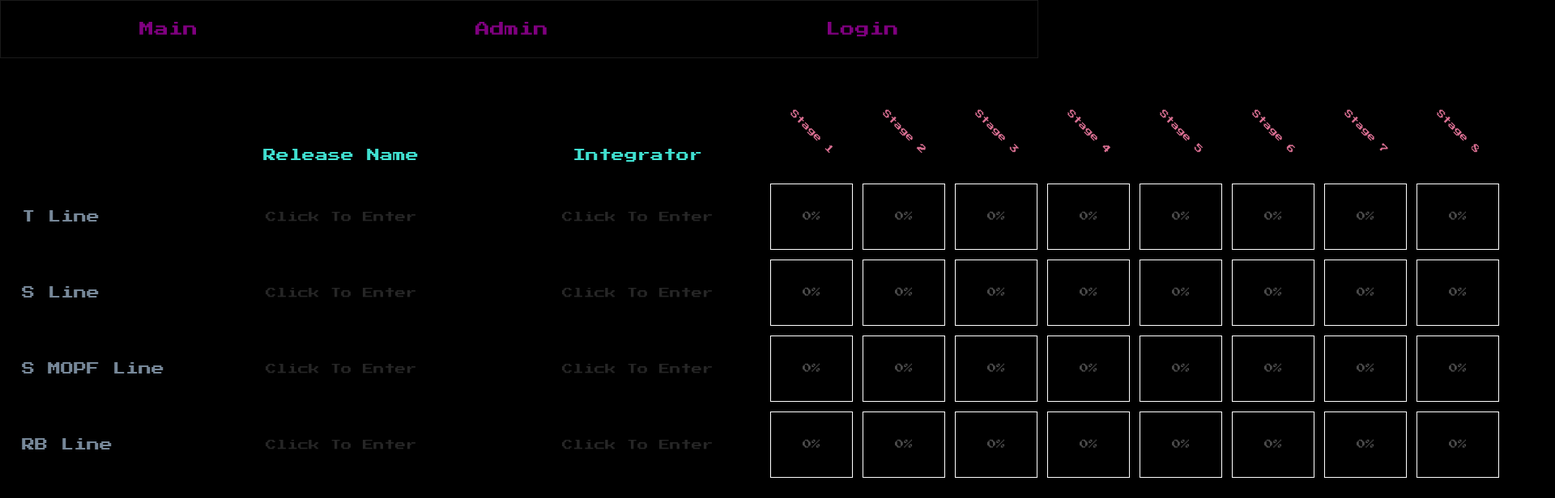
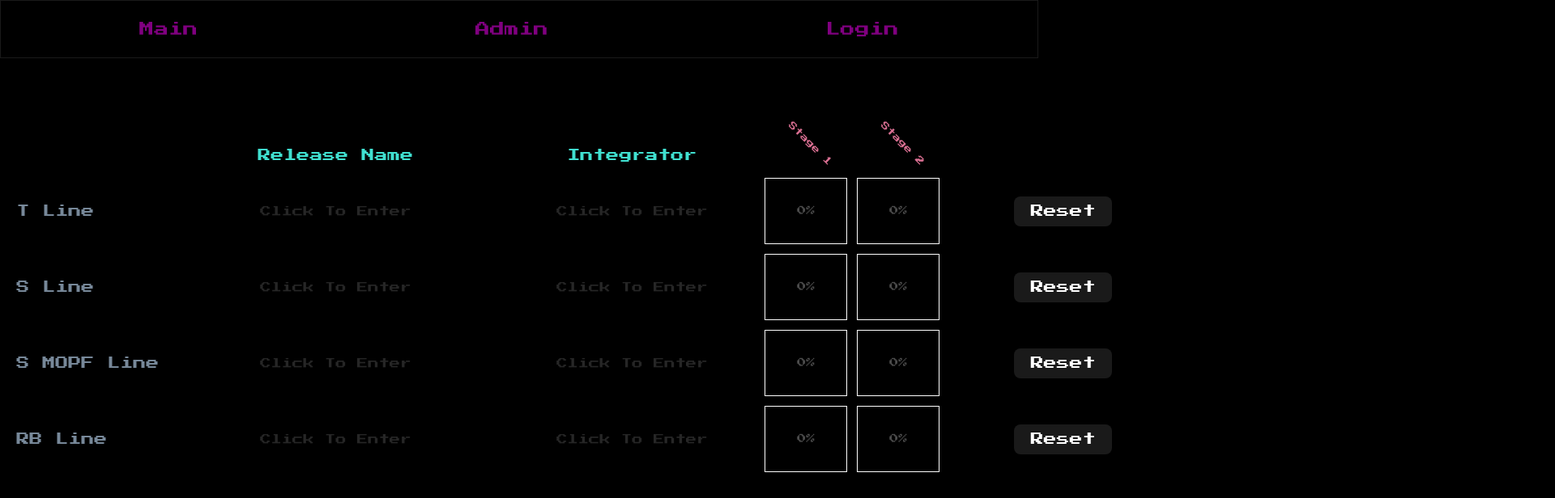
Before and after one commit to antonblaise/progress-dashboard, a React (Vite) app in the folder frontend/: page /main in a window 1280 px wide. Shown: the top 616 px of the page at 81% size, 1920 px wide, since content can reach past the window. Built offline with nearby package versions, Linux system fonts and the light colour scheme; no server answers.

Commit message:
Introduce customisable checklists for each stage in Checklists.tsx. Import Checklists.tsx into Stage.tsx and Main.tsx.

```diff
--- /dev/null
+++ b/frontend/src/pages/Checklists.tsx
@@ -0,0 +1,10 @@
+export const checklistMap: Record<string, { text: string; url: string }[]> = {
+	"stage-1": [
+		{ text: "Stage 1 - Google", url: "https://www.google.com" },
+		{ text: "Stage 1 - Facebook", url: "https://www.facebook.com" },
+	],
+	"stage-2": [
+		{ text: "Stage 2 - Wikipedia", url: "https://www.wikipedia.com" },
+		{ text: "Stage 2 - YouTube", url: "https://www.youtube.com" },
+	],
+}
--- a/frontend/src/pages/Main.tsx
+++ b/frontend/src/pages/Main.tsx
@@ -4,7 +4,8 @@
 import { useEffect, useState } from "react";
 import { dataStorage } from "../lib/dataStorage";
 import { socket } from "../lib/socket";
-import "./Main.css"
+import "./Main.css";
+import { checklistMap } from "./Checklists";
 
 // Arrays to store the carlines and stages
 const carlines = [
@@ -14,16 +15,10 @@
 	"RB Line"
 ];
 
-const stages = [
-	{ to: "/stage1", title: "Stage 1" },
-	{ to: "/stage2", title: "Stage 2" },
-	{ to: "/stage3", title: "Stage 3" },
-	{ to: "/stage4", title: "Stage 4" },
-	{ to: "/stage5", title: "Stage 5" },
-	{ to: "/stage6", title: "Stage 6" },
-	{ to: "/stage7", title: "Stage 7" },
-	{ to: "/stage8", title: "Stage 8" }
-];
+const stages = Object.keys(checklistMap).map(key => ({
+	to: `/${key}`,
+	title: `Stage ${key.replace(/[^0-9]/g, "") || key}` // or customize as needed
+}));
 
 // Helper to slugify carline and stage (preserve dashes between words)
 function slugify(str: string) {
--- a/frontend/src/pages/Stage.tsx
+++ b/frontend/src/pages/Stage.tsx
@@ -5,19 +5,14 @@
 import { dataStorage } from "../lib/dataStorage";
 import { socket } from "../lib/socket";
 import "./Stage.css";
-
-const checklist_statements = [
-	{ text: "Example Checklist Item 1 - Google", url: "https://www.google.com" },
-	{ text: "Example Checklist Item 2 - Facebook", url: "https://www.facebook.com" },
-	{ text: "Example Checklist Item 3 - Wikipedia", url: "https://www.wikipedia.com" },
-	{ text: "Example Checklist Item 4 - YouTube", url: "https://www.youtube.com" }
-]
+import { checklistMap } from "./Checklists";
 
 // Stage() is a component
 export default function Stage() {
 
 	// Read variables 'carline' and 'stage' from routed path (/:carline/:stage) in main.tsx.
 	const { carline, stage } = useParams();
+	const checklist_statements = checklistMap[stage ?? ""] || [];
 
 	const [checked, setChecked] = useState<boolean[]>(
 		() => new Array(checklist_statements.length).fill(false)
```
